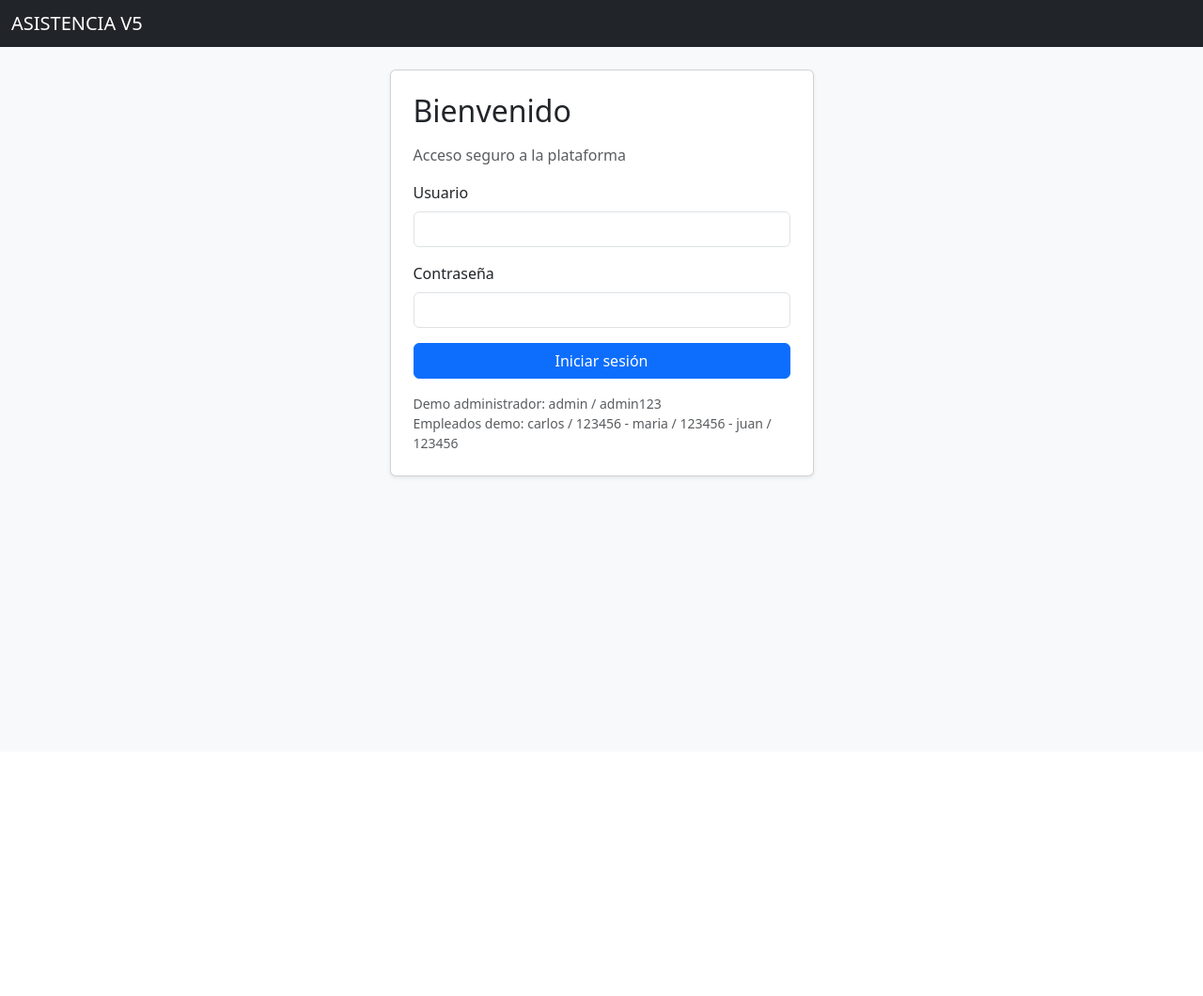
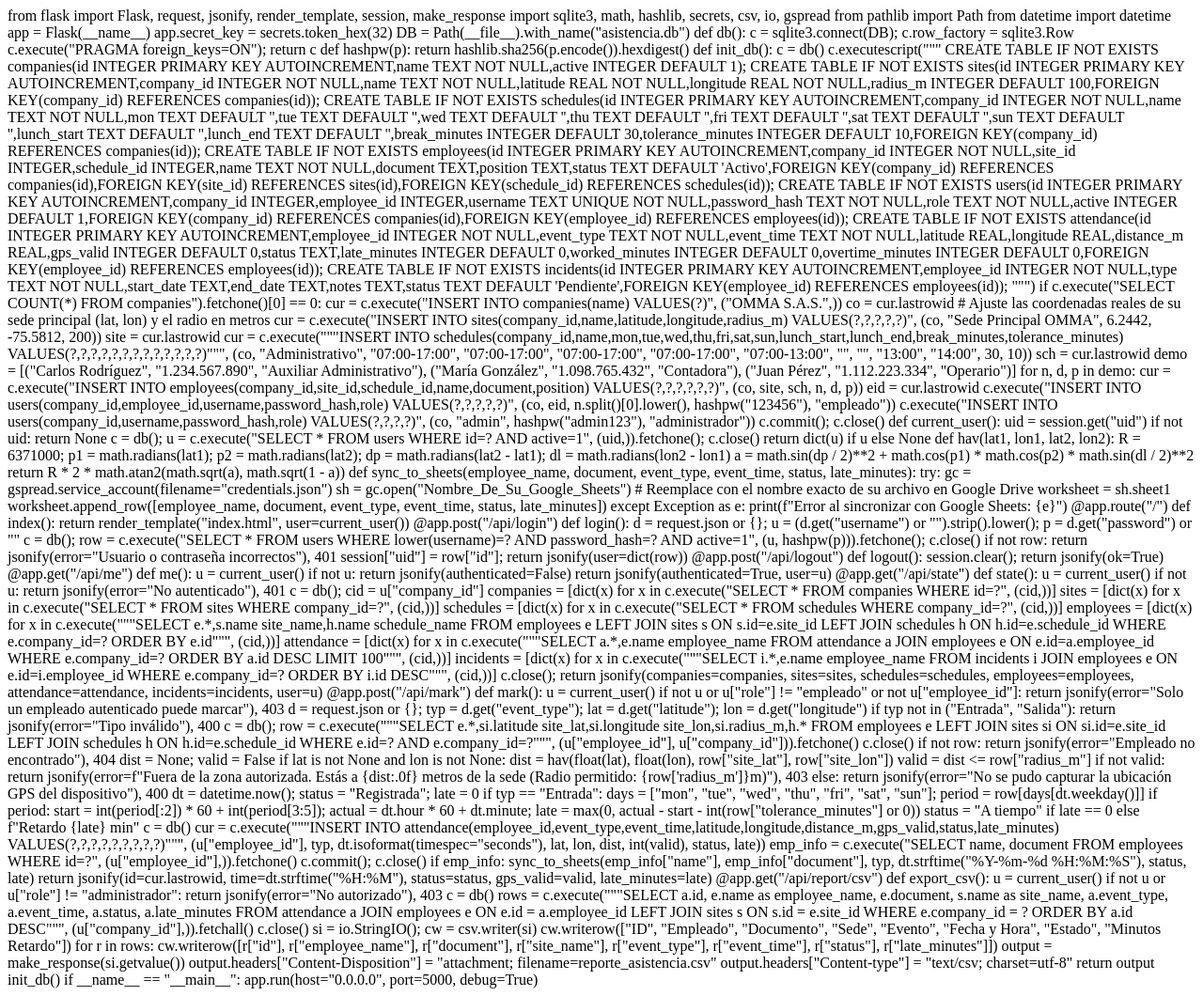
Before and after one commit to bigboxgore496/Asistencia, a Flask app: page / in a window 1280 px wide. Shown: the whole page at 94% size. Before the commit the page ends 510 px from the top, so only its background shows below. Run offline with Flask 3, Linux system fonts and the light colour scheme.

Commit message:
Update index.html

```diff
--- a/templates/index.html
+++ b/templates/index.html
@@ -1,179 +1,156 @@
-<!DOCTYPE html>
-<html lang="es">
-<head>
-    <meta charset="UTF-8">
-    <meta name="viewport" content="width=device-width, initial-scale=1.0">
-    <title>ASISTENCIA OMMA</title>
-    <link href="https://cdn.jsdelivr.net/npm/bootstrap@5.3.2/dist/css/bootstrap.min.css" rel="stylesheet">
-</head>
-<body class="bg-light">
-    <nav class="navbar navbar-dark bg-dark mb-4">
-        <div class="container-fluid">
-            <span class="navbar-brand mb-0 h1">ASISTENCIA V5</span>
-            <div id="user-info" class="text-white"></div>
-        </div>
-    </nav>
+from flask import Flask, request, jsonify, render_template, session, make_response
+import sqlite3, math, hashlib, secrets, csv, io, gspread
+from pathlib import Path
+from datetime import datetime
 
-    <div class="container pb-5">
-        <div id="app"></div>
-    </div>
+app = Flask(__name__)
+app.secret_key = secrets.token_hex(32)
+DB = Path(__file__).with_name("asistencia.db")
 
-    <script>
-        let stateData = {};
+def db():
+    c = sqlite3.connect(DB); c.row_factory = sqlite3.Row
+    c.execute("PRAGMA foreign_keys=ON"); return c
 
-        async function init() {
-            const res = await fetch('/api/me');
-            const data = await res.json();
-            if (!data.authenticated) {
-                renderLogin();
-            } else {
-                loadState();
-            }
-        }
+def hashpw(p): return hashlib.sha256(p.encode()).hexdigest()
 
-        async function loadState() {
-            const res = await fetch('/api/state');
-            if (res.ok) {
-                stateData = await res.json();
-                renderDashboard();
-            }
-        }
+def init_db():
+    c = db()
+    c.executescript("""
+    CREATE TABLE IF NOT EXISTS companies(id INTEGER PRIMARY KEY AUTOINCREMENT,name TEXT NOT NULL,active INTEGER DEFAULT 1);
+    CREATE TABLE IF NOT EXISTS sites(id INTEGER PRIMARY KEY AUTOINCREMENT,company_id INTEGER NOT NULL,name TEXT NOT NULL,latitude REAL NOT NULL,longitude REAL NOT NULL,radius_m INTEGER DEFAULT 100,FOREIGN KEY(company_id) REFERENCES companies(id));
+    CREATE TABLE IF NOT EXISTS schedules(id INTEGER PRIMARY KEY AUTOINCREMENT,company_id INTEGER NOT NULL,name TEXT NOT NULL,mon TEXT DEFAULT '',tue TEXT DEFAULT '',wed TEXT DEFAULT '',thu TEXT DEFAULT '',fri TEXT DEFAULT '',sat TEXT DEFAULT '',sun TEXT DEFAULT '',lunch_start TEXT DEFAULT '',lunch_end TEXT DEFAULT '',break_minutes INTEGER DEFAULT 30,tolerance_minutes INTEGER DEFAULT 10,FOREIGN KEY(company_id) REFERENCES companies(id));
+    CREATE TABLE IF NOT EXISTS employees(id INTEGER PRIMARY KEY AUTOINCREMENT,company_id INTEGER NOT NULL,site_id INTEGER,schedule_id INTEGER,name TEXT NOT NULL,document TEXT,position TEXT,status TEXT DEFAULT 'Activo',FOREIGN KEY(company_id) REFERENCES companies(id),FOREIGN KEY(site_id) REFERENCES sites(id),FOREIGN KEY(schedule_id) REFERENCES schedules(id));
+    CREATE TABLE IF NOT EXISTS users(id INTEGER PRIMARY KEY AUTOINCREMENT,company_id INTEGER,employee_id INTEGER,username TEXT UNIQUE NOT NULL,password_hash TEXT NOT NULL,role TEXT NOT NULL,active INTEGER DEFAULT 1,FOREIGN KEY(company_id) REFERENCES companies(id),FOREIGN KEY(employee_id) REFERENCES employees(id));
+    CREATE TABLE IF NOT EXISTS attendance(id INTEGER PRIMARY KEY AUTOINCREMENT,employee_id INTEGER NOT NULL,event_type TEXT NOT NULL,event_time TEXT NOT NULL,latitude REAL,longitude REAL,distance_m REAL,gps_valid INTEGER DEFAULT 0,status TEXT,late_minutes INTEGER DEFAULT 0,worked_minutes INTEGER DEFAULT 0,overtime_minutes INTEGER DEFAULT 0,FOREIGN KEY(employee_id) REFERENCES employees(id));
+    CREATE TABLE IF NOT EXISTS incidents(id INTEGER PRIMARY KEY AUTOINCREMENT,employee_id INTEGER NOT NULL,type TEXT NOT NULL,start_date TEXT,end_date TEXT,notes TEXT,status TEXT DEFAULT 'Pendiente',FOREIGN KEY(employee_id) REFERENCES employees(id));
+    """)
+    if c.execute("SELECT COUNT(*) FROM companies").fetchone()[0] == 0:
+        cur = c.execute("INSERT INTO companies(name) VALUES(?)", ("OMMA S.A.S.",))
+        co = cur.lastrowid
 
-        function renderLogin() {
-            document.getElementById('user-info').innerHTML = '';
-            document.getElementById('app').innerHTML = `
-                <div class="row justify-content-center">
-                    <div class="col-md-5">
-                        <div class="card shadow-sm p-4">
-                            <h2 class="mb-3">Bienvenido</h2>
-                            <p class="text-muted">Acceso seguro a la plataforma</p>
-                            <form id="login-form" onsubmit="handleLogin(event)">
-                                <div class="mb-3">
-                                    <label class="form-label">Usuario</label>
-                                    <input type="text" id="username" class="form-control" required>
-                                </div>
-                                <div class="mb-3">
-                                    <label class="form-label">Contraseña</label>
-                                    <input type="password" id="password" class="form-control" required>
-                                </div>
-                                <button type="submit" class="btn btn-primary w-100">Iniciar sesión</button>
-                            </form>
-                            <div class="mt-3 small text-muted">
-                                Demo administrador: admin / admin123<br>
-                                Empleados demo: carlos / 123456 - maria / 123456 - juan / 123456
-                            </div>
-                        </div>
-                    </div>
-                </div>`;
-        }
+        # Ajuste las coordenadas reales de su sede principal (lat, lon) y el radio en metros
+        cur = c.execute("INSERT INTO sites(company_id,name,latitude,longitude,radius_m) VALUES(?,?,?,?,?)", (co, "Sede Principal OMMA", 6.2442, -75.5812, 200))
+        site = cur.lastrowid
 
-        async function handleLogin(e) {
-            e.preventDefault();
-            const username = document.getElementById('username').value;
-            const password = document.getElementById('password').value;
-            const res = await fetch('/api/login', {
-                method: 'POST',
-                headers: { 'Content-Type': 'application/json' },
-                body: JSON.stringify({ username, password })
-            });
-            if (res.ok) {
-                init();
-            } else {
-                const err = await res.json();
-                alert(err.error || 'Error al iniciar sesión');
-            }
-        }
+        cur = c.execute("""INSERT INTO schedules(company_id,name,mon,tue,wed,thu,fri,sat,sun,lunch_start,lunch_end,break_minutes,tolerance_minutes)
+                     VALUES(?,?,?,?,?,?,?,?,?,?,?,?,?)""", (co, "Administrativo", "07:00-17:00", "07:00-17:00", "07:00-17:00", "07:00-17:00", "07:00-13:00", "", "", "13:00", "14:00", 30, 10))
+        sch = cur.lastrowid
 
-        async function handleLogout() {
-            await fetch('/api/logout', { method: 'POST' });
-            init();
-        }
+        demo = [("Carlos Rodríguez", "1.234.567.890", "Auxiliar Administrativo"), ("María González", "1.098.765.432", "Contadora"), ("Juan Pérez", "1.112.223.334", "Operario")]
+        for n, d, p in demo:
+            cur = c.execute("INSERT INTO employees(company_id,site_id,schedule_id,name,document,position) VALUES(?,?,?,?,?,?)", (co, site, sch, n, d, p))
+            eid = cur.lastrowid
+            c.execute("INSERT INTO users(company_id,employee_id,username,password_hash,role) VALUES(?,?,?,?,?)", (co, eid, n.split()[0].lower(), hashpw("123456"), "empleado"))
+        c.execute("INSERT INTO users(company_id,username,password_hash,role) VALUES(?,?,?,?)", (co, "admin", hashpw("admin123"), "administrador"))
+    c.commit(); c.close()
 
-        async function registrarAsistencia(eventType) {
-            // Envía la marcación directamente sin bloqueos de GPS para garantizar respuesta inmediata
-            try {
-                const res = await fetch('/api/mark', {
-                    method: 'POST',
-                    headers: { 'Content-Type': 'application/json' },
-                    body: JSON.stringify({ event_type: eventType, latitude: null, longitude: null })
-                });
+def current_user():
+    uid = session.get("uid")
+    if not uid: return None
+    c = db(); u = c.execute("SELECT * FROM users WHERE id=? AND active=1", (uid,)).fetchone(); c.close()
+    return dict(u) if u else None
 
-                const data = await res.json();
-                if (res.ok) {
-                    alert(`¡Marcación exitosa! (${data.status} a las ${data.time})`);
-                    loadState();
-                } else {
-                    alert(data.error || 'Error al registrar asistencia');
-                }
-            } catch (e) {
-                alert('Error de conexión al registrar.');
-            }
-        }
+def hav(lat1, lon1, lat2, lon2):
+    R = 6371000; p1 = math.radians(lat1); p2 = math.radians(lat2); dp = math.radians(lat2 - lat1); dl = math.radians(lon2 - lon1)
+    a = math.sin(dp / 2)**2 + math.cos(p1) * math.cos(p2) * math.sin(dl / 2)**2
+    return R * 2 * math.atan2(math.sqrt(a), math.sqrt(1 - a))
 
-        function renderDashboard() {
-            const u = stateData.user;
-            document.getElementById('user-info').innerHTML = `
-                <span>${u.username} (${u.role})</span>
-                <button onclick="handleLogout()" class="btn btn-outline-light btn-sm ms-3">Cerrar sesión</button>
-            `;
+def sync_to_sheets(employee_name, document, event_type, event_time, status, late_minutes):
+    try:
+        gc = gspread.service_account(filename="credentials.json")
+        sh = gc.open("Nombre_De_Su_Google_Sheets") # Reemplace con el nombre exacto de su archivo en Google Drive
+        worksheet = sh.sheet1
+        worksheet.append_row([employee_name, document, event_type, event_time, status, late_minutes])
+    except Exception as e:
+        print(f"Error al sincronizar con Google Sheets: {e}")
 
-            let html = `<div class="card shadow-sm p-4 mb-4">
-                <h3>Panel de Control - ${stateData.companies[0]?.name || 'Empresa'}</h3>
-                <p class="text-muted">Bienvenido al sistema de control de asistencia.</p>
-            </div>`;
+@app.route("/")
+def index(): return render_template("index.html", user=current_user())
 
-            if (u.role === 'administrador') {
-                html += `
-                <div class="row">
-                    <div class="col-md-6 mb-4">
-                        <div class="card shadow-sm p-3 h-100">
-                            <h4>Empleados Registrados</h4>
-                            <ul class="list-group mt-3">
-                                ${stateData.employees.map(e => `<li class="list-group-item d-flex justify-content-between align-items-center">${e.name} <span class="badge bg-primary">${e.position || 'Empleado'}</span></li>`).join('')}
-                            </ul>
-                        </div>
-                    </div>
-                    <div class="col-md-6 mb-4">
-                        <div class="card shadow-sm p-3 h-100">
-                            <h4>Sedes</h4>
-                            <ul class="list-group mt-3">
-                                ${stateData.sites.map(s => `<li class="list-group-item d-flex justify-content-between align-items-center">${s.name} <span class="badge bg-secondary">${s.radius_m}m radio</span></li>`).join('')}
-                            </ul>
-                        </div>
-                    </div>
-                </div>`;
-            } else {
-                html += `
-                <div class="card shadow-sm p-4 mb-4 text-center bg-white">
-                    <h4>Registro de Asistencia</h4>
-                    <p class="text-muted">Haga clic en el botón correspondiente para marcar su jornada.</p>
-                    <div class="d-flex justify-content-center gap-3 mt-3">
-                        <button onclick="registrarAsistencia('Entrada')" class="btn btn-success btn-lg px-4">Registrar Entrada</button>
-                        <button onclick="registrarAsistencia('Salida')" class="btn btn-danger btn-lg px-4">Registrar Salida</button>
-                    </div>
-                </div>`;
-            }
+@app.post("/api/login")
+def login():
+    d = request.json or {}; u = (d.get("username") or "").strip().lower(); p = d.get("password") or ""
+    c = db(); row = c.execute("SELECT * FROM users WHERE lower(username)=? AND password_hash=? AND active=1", (u, hashpw(p))).fetchone(); c.close()
+    if not row: return jsonify(error="Usuario o contraseña incorrectos"), 401
+    session["uid"] = row["id"]; return jsonify(user=dict(row))
 
-            html += `
-            <div class="card shadow-sm p-3">
-                <h4>Últimos Registros de Asistencia</h4>
-                <div class="table-responsive mt-3">
-                    <table class="table table-striped">
-                        <thead><tr><th>Empleado</th><th>Evento</th><th>Hora</th><th>Estado</th></tr></thead>
-                        <tbody>
-                            ${stateData.attendance && stateData.attendance.length > 0 ? stateData.attendance.map(a => `<tr><td>${a.employee_name}</td><td>${a.event_type}</td><td>${a.event_time}</td><td><span class="badge bg-success">${a.status || 'Registrada'}</span></td></tr>`).join('') : '<tr><td colspan="4" class="text-center text-muted">No hay registros recientes</td></tr>'}
-                        </tbody>
-                    </table>
-                </div>
-            </div>`;
+@app.post("/api/logout")
+def logout(): session.clear(); return jsonify(ok=True)
 
-            document.getElementById('app').innerHTML = html;
-        }
+@app.get("/api/me")
+def me():
+    u = current_user()
+    if not u: return jsonify(authenticated=False)
+    return jsonify(authenticated=True, user=u)
 
-        document.addEventListener('DOMContentLoaded', init);
-    </script>
-</body>
-</html>
-    </script>
-</body>
-</html>
+@app.get("/api/state")
+def state():
+    u = current_user()
+    if not u: return jsonify(error="No autenticado"), 401
+    c = db(); cid = u["company_id"]
+    companies = [dict(x) for x in c.execute("SELECT * FROM companies WHERE id=?", (cid,))]
+    sites = [dict(x) for x in c.execute("SELECT * FROM sites WHERE company_id=?", (cid,))]
+    schedules = [dict(x) for x in c.execute("SELECT * FROM schedules WHERE company_id=?", (cid,))]
+    employees = [dict(x) for x in c.execute("""SELECT e.*,s.name site_name,h.name schedule_name FROM employees e LEFT JOIN sites s ON s.id=e.site_id LEFT JOIN schedules h ON h.id=e.schedule_id WHERE e.company_id=? ORDER BY e.id""", (cid,))]
+    attendance = [dict(x) for x in c.execute("""SELECT a.*,e.name employee_name FROM attendance a JOIN employees e ON e.id=a.employee_id WHERE e.company_id=? ORDER BY a.id DESC LIMIT 100""", (cid,))]
+    incidents = [dict(x) for x in c.execute("""SELECT i.*,e.name employee_name FROM incidents i JOIN employees e ON e.id=i.employee_id WHERE e.company_id=? ORDER BY i.id DESC""", (cid,))]
+    c.close(); return jsonify(companies=companies, sites=sites, schedules=schedules, employees=employees, attendance=attendance, incidents=incidents, user=u)
+
+@app.post("/api/mark")
+def mark():
+    u = current_user()
+    if not u or u["role"] != "empleado" or not u["employee_id"]: return jsonify(error="Solo un empleado autenticado puede marcar"), 403
+    d = request.json or {}; typ = d.get("event_type"); lat = d.get("latitude"); lon = d.get("longitude")
+    if typ not in ("Entrada", "Salida"): return jsonify(error="Tipo inválido"), 400
+
+    c = db(); row = c.execute("""SELECT e.*,si.latitude site_lat,si.longitude site_lon,si.radius_m,h.* FROM employees e
+      LEFT JOIN sites si ON si.id=e.site_id LEFT JOIN schedules h ON h.id=e.schedule_id WHERE e.id=? AND e.company_id=?""", (u["employee_id"], u["company_id"])).fetchone()
+    c.close()
+    if not row: return jsonify(error="Empleado no encontrado"), 404
+
+    dist = None; valid = False
+    if lat is not None and lon is not None:
+        dist = hav(float(lat), float(lon), row["site_lat"], row["site_lon"])
+        valid = dist <= row["radius_m"]
+        if not valid:
+            return jsonify(error=f"Fuera de la zona autorizada. Estás a {dist:.0f} metros de la sede (Radio permitido: {row['radius_m']}m)"), 403
+    else:
+        return jsonify(error="No se pudo capturar la ubicación GPS del dispositivo"), 400
+
+    dt = datetime.now(); status = "Registrada"; late = 0
+    if typ == "Entrada":
+        days = ["mon", "tue", "wed", "thu", "fri", "sat", "sun"]; period = row[days[dt.weekday()]]
+        if period:
+            start = int(period[:2]) * 60 + int(period[3:5]); actual = dt.hour * 60 + dt.minute; late = max(0, actual - start - int(row["tolerance_minutes"] or 0))
+            status = "A tiempo" if late == 0 else f"Retardo {late} min"
+
+    c = db()
+    cur = c.execute("""INSERT INTO attendance(employee_id,event_type,event_time,latitude,longitude,distance_m,gps_valid,status,late_minutes) VALUES(?,?,?,?,?,?,?,?,?)""", (u["employee_id"], typ, dt.isoformat(timespec="seconds"), lat, lon, dist, int(valid), status, late))
+
+    emp_info = c.execute("SELECT name, document FROM employees WHERE id=?", (u["employee_id"],)).fetchone()
+    c.commit(); c.close()
+
+    if emp_info:
+        sync_to_sheets(emp_info["name"], emp_info["document"], typ, dt.strftime("%Y-%m-%d %H:%M:%S"), status, late)
+
+    return jsonify(id=cur.lastrowid, time=dt.strftime("%H:%M"), status=status, gps_valid=valid, late_minutes=late)
+
+@app.get("/api/report/csv")
+def export_csv():
+    u = current_user()
+    if not u or u["role"] != "administrador": return jsonify(error="No autorizado"), 403
+    c = db()
+    rows = c.execute("""SELECT a.id, e.name as employee_name, e.document, s.name as site_name, a.event_type, a.event_time, a.status, a.late_minutes FROM attendance a JOIN employees e ON e.id = a.employee_id LEFT JOIN sites s ON s.id = e.site_id WHERE e.company_id = ? ORDER BY a.id DESC""", (u["company_id"],)).fetchall()
+    c.close()
+    si = io.StringIO(); cw = csv.writer(si)
+    cw.writerow(["ID", "Empleado", "Documento", "Sede", "Evento", "Fecha y Hora", "Estado", "Minutos Retardo"])
+    for r in rows:
+        cw.writerow([r["id"], r["employee_name"], r["document"], r["site_name"], r["event_type"], r["event_time"], r["status"], r["late_minutes"]])
+    output = make_response(si.getvalue())
+    output.headers["Content-Disposition"] = "attachment; filename=reporte_asistencia.csv"
+    output.headers["Content-type"] = "text/csv; charset=utf-8"
+    return output
+
+init_db()
+if __name__ == "__main__":
+    app.run(host="0.0.0.0", port=5000, debug=True)
```
